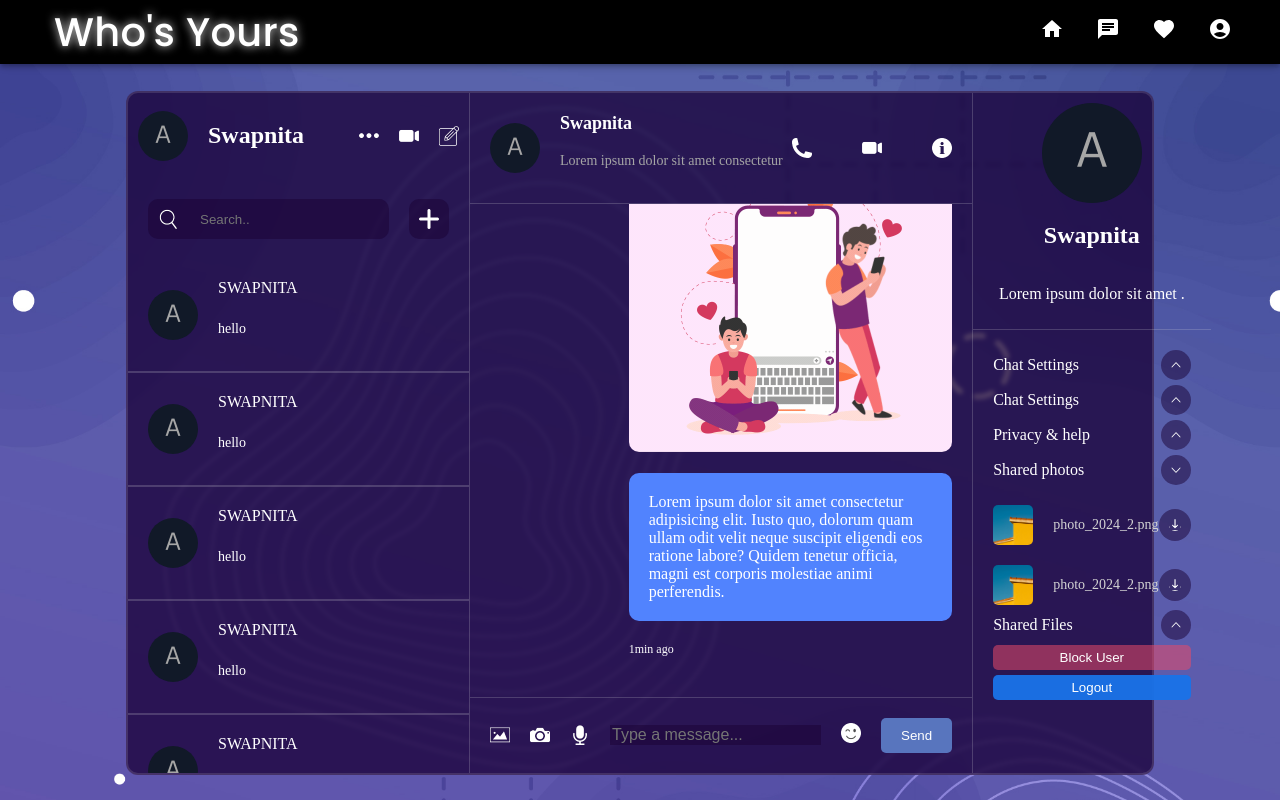
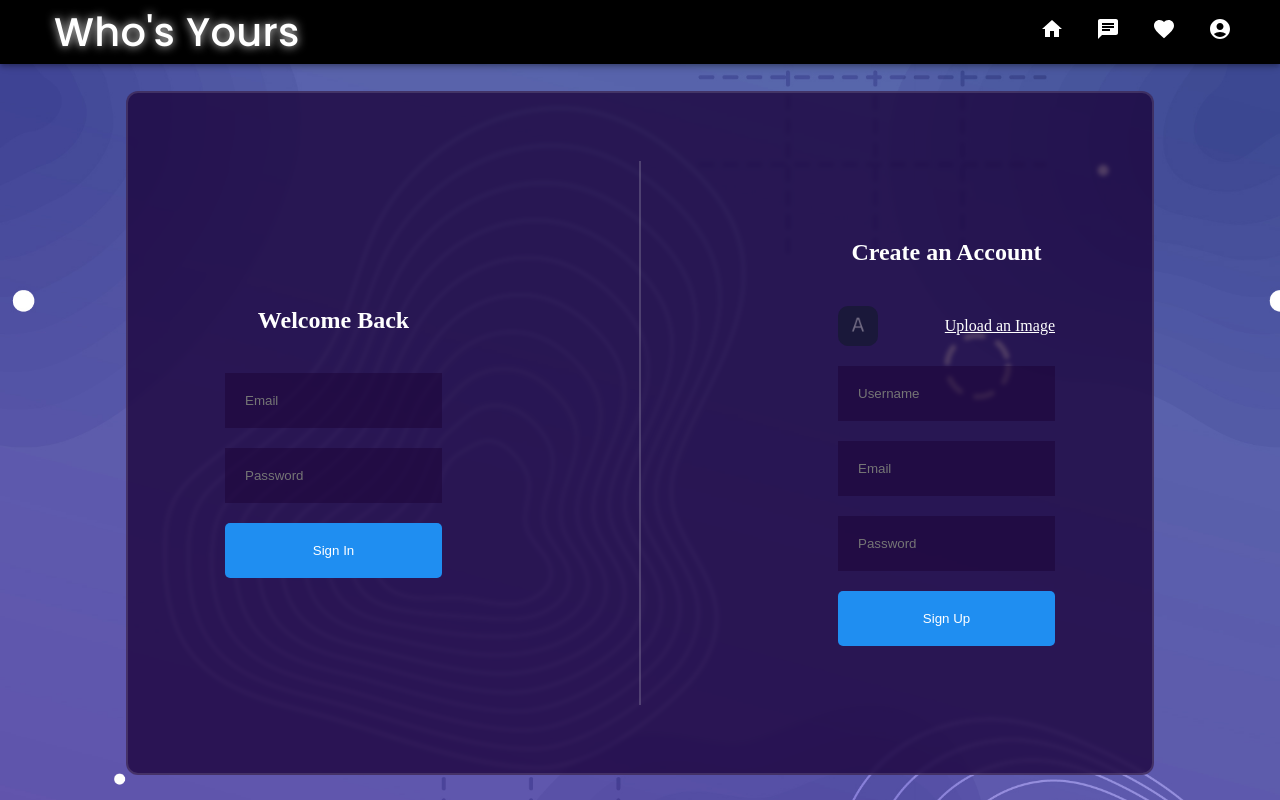
Before and after one commit to Swapnita06/Who-s_Yours, a React (Create React App) app in the folder frontend/: page /chat in a window 1280 px wide. Built offline with nearby package versions, Linux system fonts and the light colour scheme.

Commit message:
firebasechanges

```diff
--- a/frontend/package.json
+++ b/frontend/package.json
@@ -12,6 +12,7 @@
     "@testing-library/react": "^13.4.0",
     "@testing-library/user-event": "^13.5.0",
     "emoji-picker-react": "^4.9.2",
+    "firebase": "^10.11.1",
     "react": "^18.3.1",
     "react-dom": "^18.3.1",
     "react-router-dom": "^6.23.0",
--- a/frontend/src/components/login/Login.jsx
+++ b/frontend/src/components/login/Login.jsx
@@ -1,12 +1,20 @@
 import './login.css'
+import { toast } from 'react-toastify'
+import {createUserWithEmailAndPassword} from 'firebase/auth';
+import React, { useState } from 'react'
+import { auth,db } from '../../lib/firebase'
+import {doc, setDoc} from 'firebase/firestore';
+import upload from '../../lib/upload';
 
-import React, { useState } from 'react'
 
 const Login = () => {
 const[avatar,setAvatar]= useState({
     file:null,
     url:""
-})
+});
+
+
+const[loading,setLoading] = useState(false)
 
     const handleAvatar = e =>{
         if(e.target.files[0]){
@@ -17,10 +25,47 @@
     }
 }
 
+ const handleRegister= async (e)=>{
+    e.preventDefault()
+      setLoading(true)
+    const formData =new FormData(e.target);
+    const {username,email,password} =Object.fromEntries(formData);
+
+    try{
+     const res= await createUserWithEmailAndPassword(auth,email,password)
+
+      const imgUrl =await upload(avatar.file)
+
+
+     await setDoc(doc(db, "users", "res.user.uid"), {
+      username,
+      email,
+      avatar: imgUrl,
+      id: res.user.uid,
+      blocked: [],
+
+    });
+
+    await setDoc(doc(db, "userchats", "res.user.uid"), {
+      chats:[],
+    });
+
+
+      toast.success("Account Created Successfully! You can login now!")
+
+    }catch(err){
+      console.log(err)
+      toast.error(err.message)
+    } finally{
+      setLoading(false);
+    }
+
+ };
+
  const handleLogin=e=>{
-    e.preventDefault()
+  e.preventDefault()
 
- }
+}
 
   return (
     <div className='login'>
@@ -29,13 +74,13 @@
         <form onSubmit={handleLogin}>
             <input type='text' placeholder='Email ' name='email'/>
             <input type='password' placeholder='Password' name='password'/>
-             <button>Sign In</button>
+             <button disabled={loading}>{loading ? "Loading":"Sign In"}</button>
         </form>
       </div>
       <div className="separator"></div>
       <div className="item">
       <h2>Create an Account</h2>
-        <form>
+        <form onSubmit={handleRegister}>
             <label htmlFor='file'>
                 <img src={avatar.url||"./images/avatar.png"} alt="" />                Upload an Image
             </label>
@@ -43,7 +88,7 @@
             <input type='text' placeholder='Username' name='username'/>
             <input type='text' placeholder='Email ' name='email'/>
             <input type='password' placeholder='Password' name='password'/>
-             <button>Sign Up</button>
+             <button disabled={loading}>{loading ? "Loading":"Sign Up"}</button>
         </form>
       </div>
     </div>
--- a/frontend/src/components/login/login.css
+++ b/frontend/src/components/login/login.css
@@ -56,6 +56,11 @@
                 cursor: pointer;
                 font-weight: 500;
 
+                &:disabled{
+                    cursor: not-allowed;
+                    background-color: #1f8ef150;
+                }
+
             }
 
         }
--- /dev/null
+++ b/frontend/src/lib/firebase.js
@@ -0,0 +1,20 @@
+import { initializeApp } from "firebase/app";
+import { getAuth } from "firebase/auth";
+import { getFirestore } from "firebase/firestore";
+import { getStorage } from "firebase/storage";
+
+
+const firebaseConfig = {
+  apiKey: "AIzaSyBgHPPyvspfQYBwjy-juehALJR9ltA3PuQ",
+  authDomain: "datingapp-f07d5.firebaseapp.com",
+  projectId: "datingapp-f07d5",
+  storageBucket: "datingapp-f07d5.appspot.com",
+  messagingSenderId: "673169984494",
+  appId: "1:673169984494:web:fa914733928a2d24c31cff"
+};
+
+const app = initializeApp(firebaseConfig);
+
+export const auth = getAuth()
+export const db = getFirestore()
+export const storage = getStorage()
--- /dev/null
+++ b/frontend/src/lib/upload.js
@@ -0,0 +1,31 @@
+import { getDownloadURL,ref,uploadBytesResumable } from "firebase/storage";
+import { storage } from "./firebase";
+
+
+const upload = async (file)=>{
+    const date = new Date()
+ const storageRef = ref(storage, `images/${date + file.name}`);
+
+const uploadTask = uploadBytesResumable(storageRef, file);
+
+return new Promise((resolve,reject)=>{
+
+    uploadTask.on('state_changed',
+  (snapshot) => {
+ const progress = (snapshot.bytesTransferred / snapshot.totalBytes) * 100;
+    console.log('Upload is ' + progress + '% done');
+
+  },
+  (error) => {
+    reject("Something went wrong!"+ error.code)
+  },
+  () => {
+ getDownloadURL(uploadTask.snapshot.ref).then((downloadURL) => {
+      resolve(downloadURL)
+    });
+  }
+);
+
+});
+}
+export default upload
--- a/frontend/src/pages/Chat.jsx
+++ b/frontend/src/pages/Chat.jsx
@@ -7,7 +7,7 @@
 import Login from '../components/login/Login'
 import Notification from '../components/notifications/Notification'
 const Chat = () => {
-  const user=true;
+  const user=false;
 
   return (
     <>
```
Also changed, not shown: 2 other files (tests, documents, lock files or other folders).
